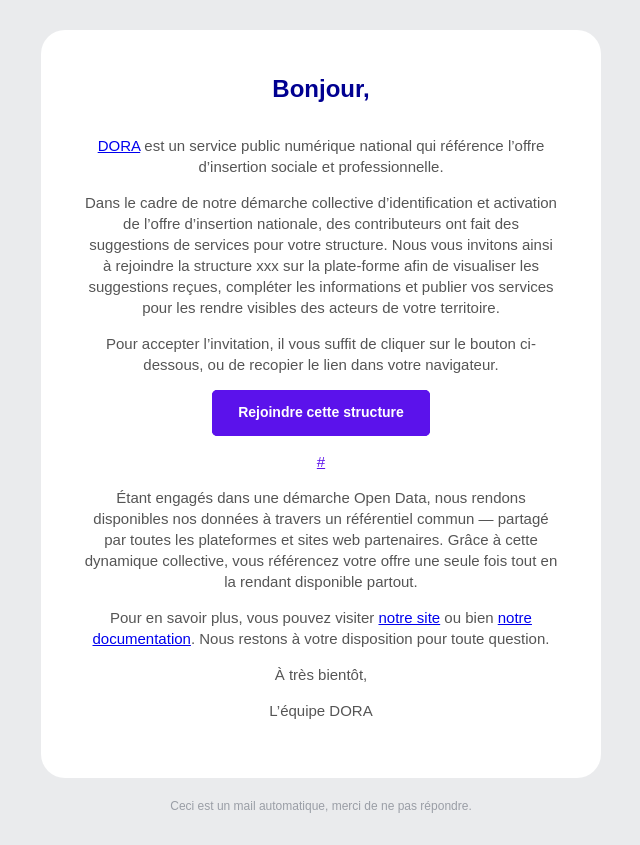
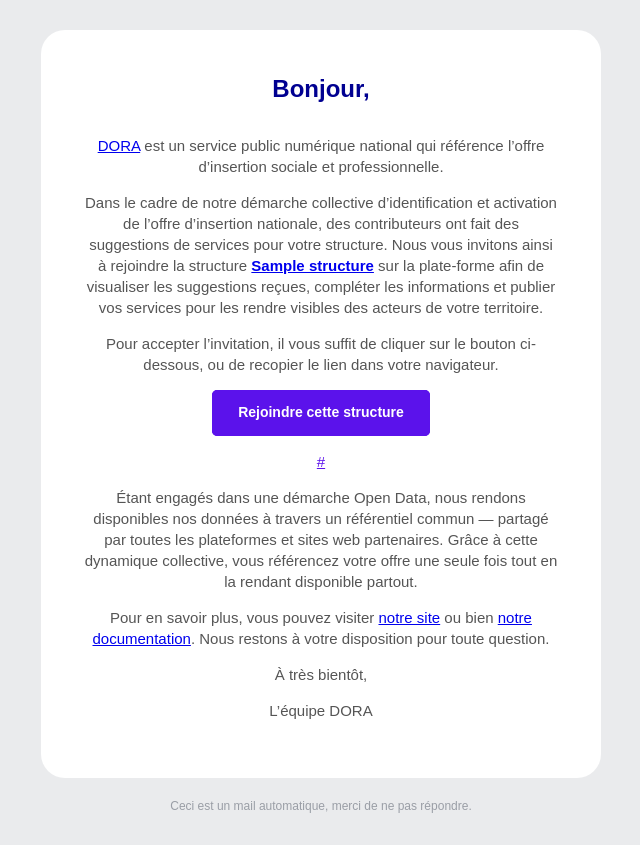
Before and after one commit to gip-inclusion/dora-back, a Django app: template dora/service_suggestions/templates/new_structure.html in a window 1280 px wide. Shown: the part 50-895 px from the top of the page, without its empty margins (319-959 px from the left). Run offline with Django 3.2, Linux system fonts and the light colour scheme; the template is opened without the code that fills it: most values are stand-ins (such as "Sample title", 1, 10 or a date in 2020); data that the repository does not hold is empty; parts of the project's set-up code (start-up, migrations or seed data) failed here and were passed over.

Commit message:
Ajouts de liens dans les emails

```diff
--- a/dora/service_suggestions/emails.py
+++ b/dora/service_suggestions/emails.py
@@ -20,8 +20,9 @@ def send_suggestion_validated_new_structure_email(email, structure):
     )
 
 
-def send_suggestion_validated_existing_structure_email(to, service):
+def send_suggestion_validated_existing_structure_email(to, structure, service):
     params = {
+        "structure": structure,
         "cta_link": service.get_frontend_url(),
         # "more_details_link": "",
     }
--- a/dora/service_suggestions/models.py
+++ b/dora/service_suggestions/models.py
@@ -158,7 +158,7 @@ class ServiceSuggestion(models.Model):
                     emails_contacted.append(contact_email)
 
                 send_suggestion_validated_existing_structure_email(
-                    emails_contacted, structure
+                    emails_contacted, structure, service
                 )
 
         return service, emails_contacted
--- a/dora/service_suggestions/templates/existing_structure.html
+++ b/dora/service_suggestions/templates/existing_structure.html
@@ -9,7 +9,7 @@
 </p>
 
 <p>
-  Disponible dès à présent sur votre tableau de bord, vous pouvez y accéder, le
+  Disponible dès à présent sur <a href="{{ structure.get_frontend_url }}">votre tableau de bord</a>, vous pouvez y accéder, le
   compléter et le publier.
 </p>
 {% endblock %}
--- a/dora/service_suggestions/templates/new_structure.html
+++ b/dora/service_suggestions/templates/new_structure.html
@@ -12,7 +12,7 @@
   Dans le cadre de notre démarche collective d’identification et activation de
   l’offre d’insertion nationale, des contributeurs ont fait des suggestions de
   services pour votre structure. Nous vous invitons ainsi à rejoindre la
-  structure xxx sur la plate-forme afin de visualiser les suggestions reçues,
+  structure <strong><a href="{{ structure.get_frontend_url }}">{{ structure.name }}</a></strong> sur la plate-forme afin de visualiser les suggestions reçues,
   compléter les informations et publier vos services pour les rendre visibles
   des acteurs de votre territoire.
 </p>
```
